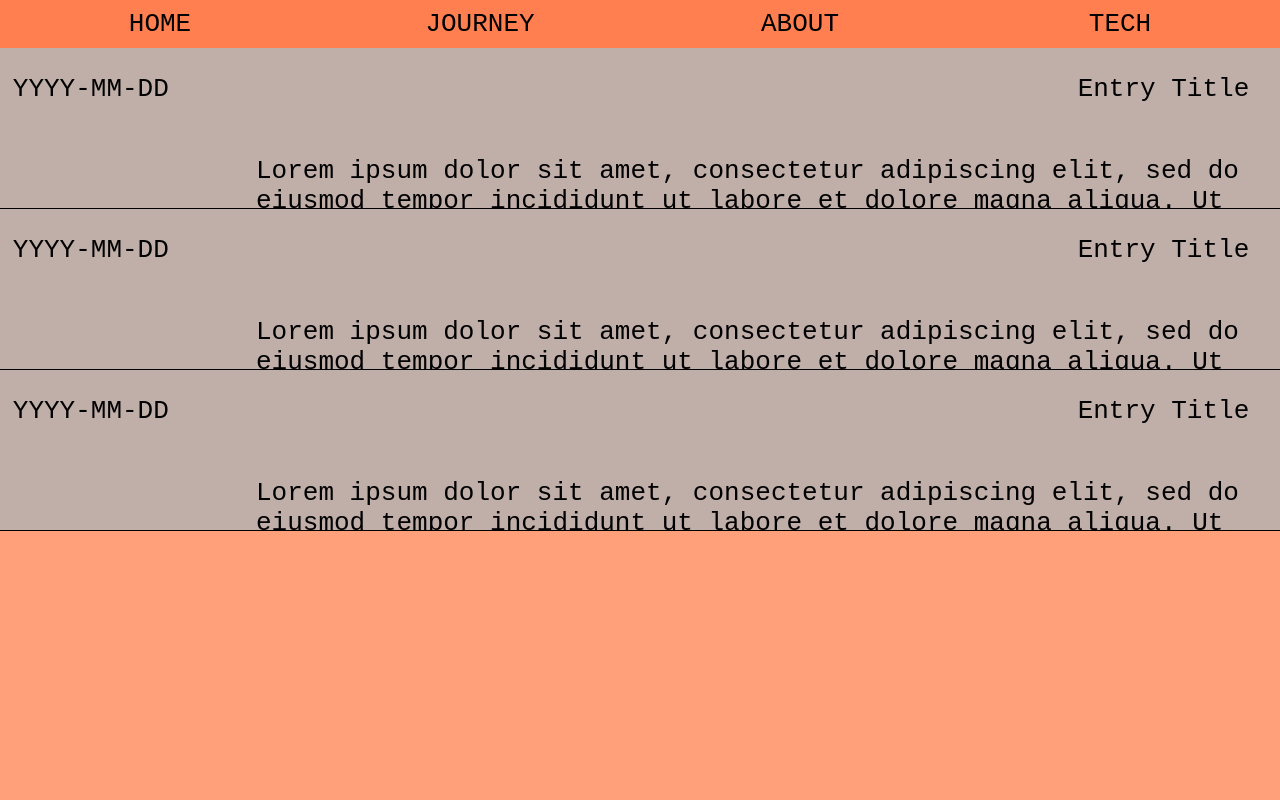
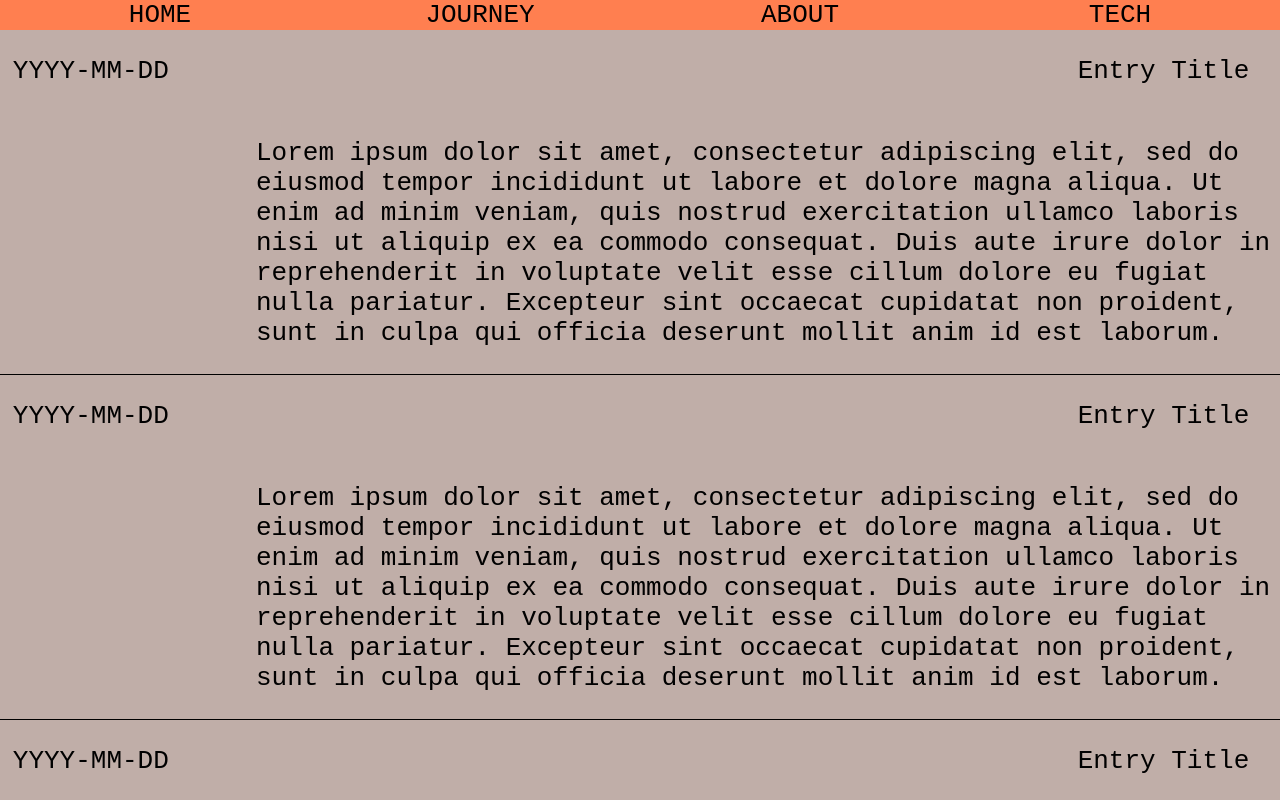
Before and after one commit to SriVinukonda/HarshaKarma, a React (Create React App) app in the folder harsha-karma/: page / in a window 1280 px wide. Shown: the top 800 px of the page. Built offline with nearby package versions, Linux system fonts and the light colour scheme.

Commit message:
changed the units to beter follow the CSS best practices

```diff
--- a/harsha-karma/src/styles/Button.css
+++ b/harsha-karma/src/styles/Button.css
@@ -1,5 +1,5 @@
 .buttonBody {
-    width: 25vw;
+    width: 25%;
     /* height: 6vh; */
     margin: 0%;
     padding: 0%;
--- a/harsha-karma/src/styles/EntryLog.css
+++ b/harsha-karma/src/styles/EntryLog.css
@@ -1,7 +1,7 @@
 .entryLogBody {
-    width: 100vw;
-    height: 20vh;
-    /* margin: 0%; */
+    width: 100%;
+    height: 20%;
+    margin: 0%;
     padding: 0%;
     /* display: flex; */
     font-family: monospace;
@@ -32,9 +32,12 @@
 .content {
     /* justify-content: flex-end; */
     width: 80%;
+
     display: flex;
     flex-direction: column;
     overflow-y: hidden;
+    flex: 0 0 auto;
+    max-height: 1%;
 
 
 }
@@ -45,3 +48,7 @@
 
 
 }
+
+.journalEntry {
+
+}
--- a/harsha-karma/src/styles/NavBar.css
+++ b/harsha-karma/src/styles/NavBar.css
@@ -1,7 +1,7 @@
 .navBar {
     background-color: #ff7f50;
-    width: 100vw;
-    height: 6vh;
+    width: 100%;
+    /* height: 25%; */
     display: flex;
     flex-direction: row;
     /* padding: 1vh; */
```
